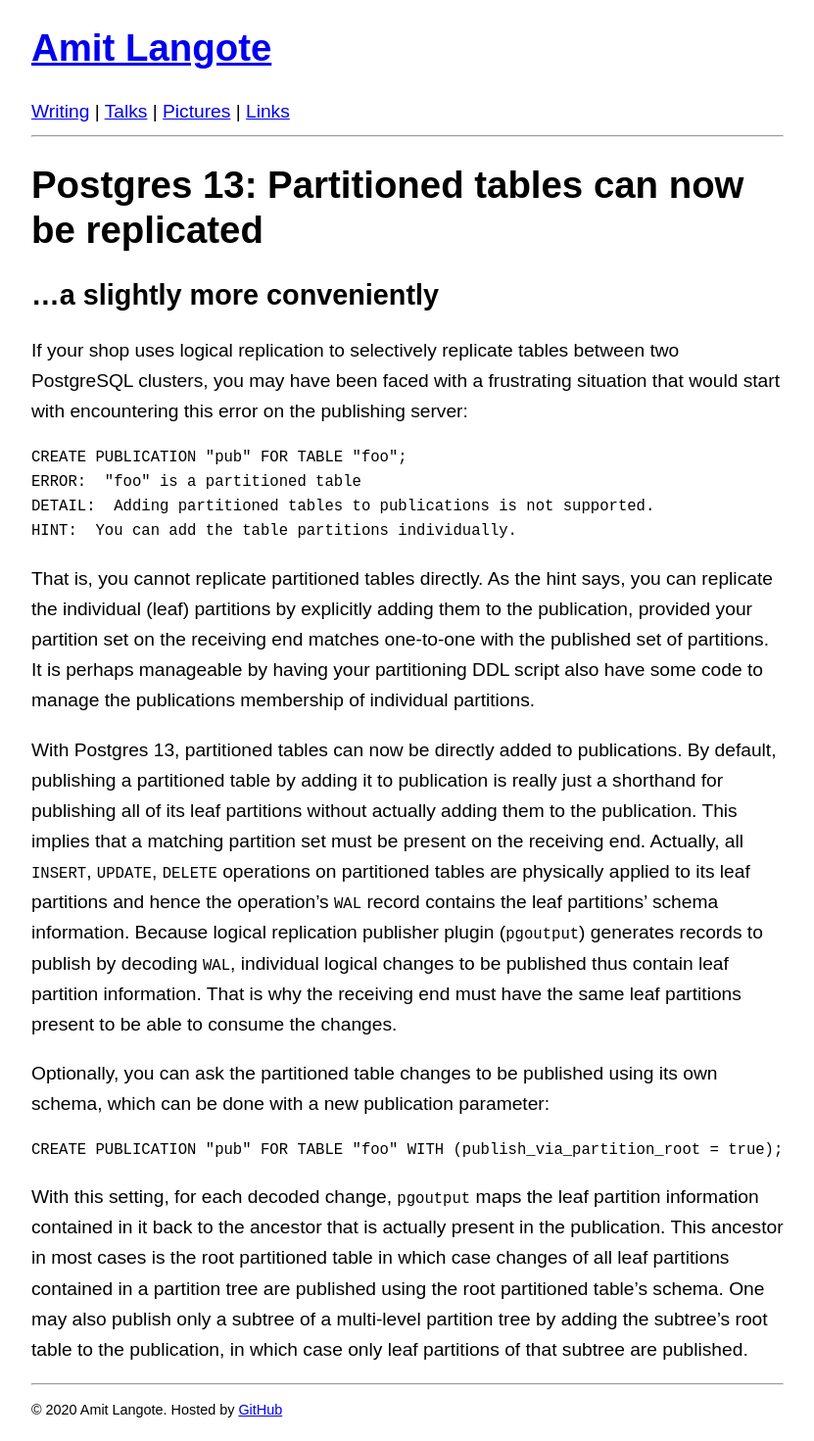
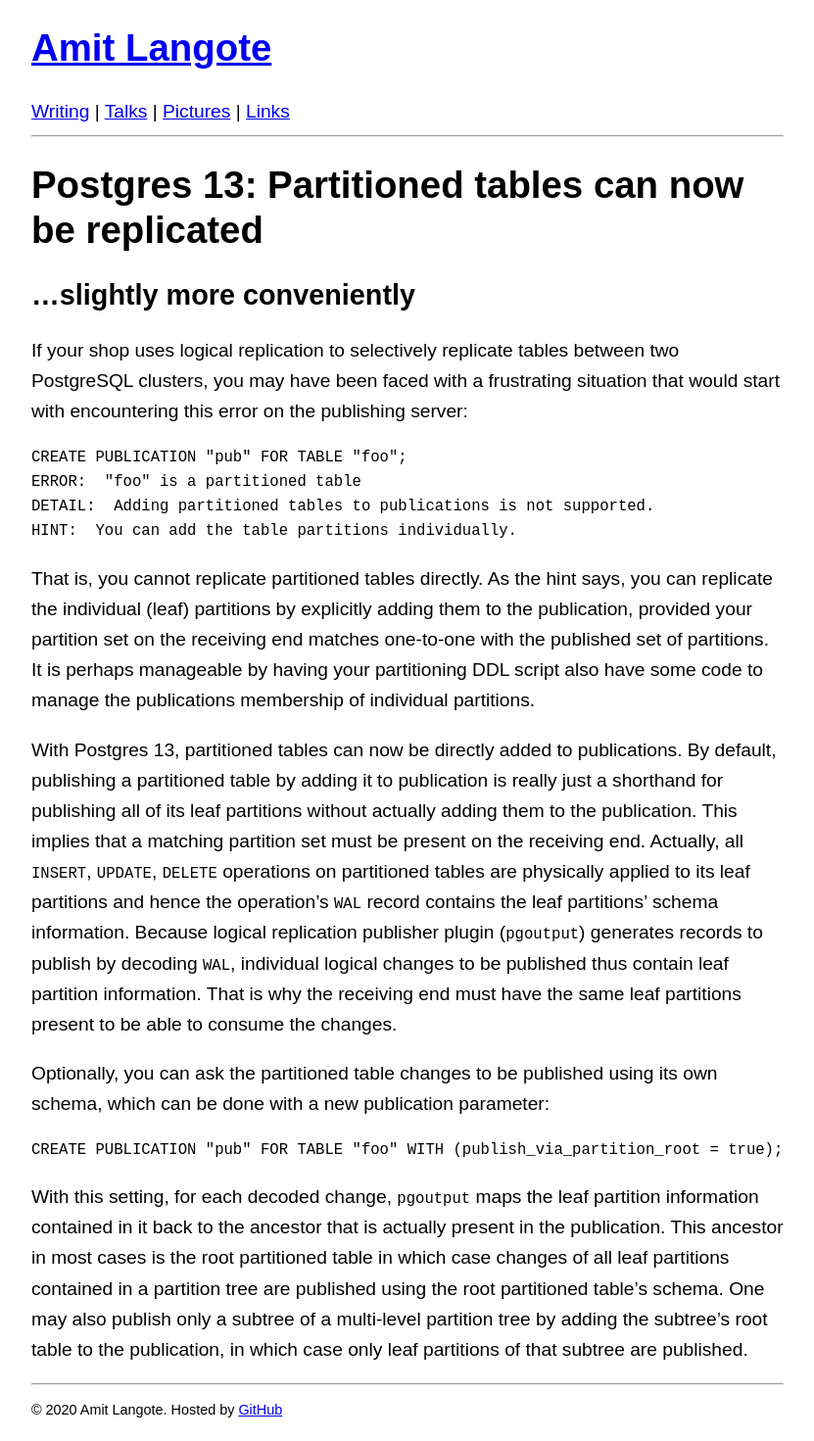
Before and after one commit to amitlan/website, a Jekyll site: the page built from writing/pg/partition-logical-replication/index.md, in a window 1280 px wide. Shown: the whole page at 98% size, without its empty margins (224-1055 px from the left). Built offline with Jekyll 4.4.1, drawn with Linux system fonts in a browser that asks for light colours.

```diff
--- a/writing/pg/partition-logical-replication/index.md
+++ b/writing/pg/partition-logical-replication/index.md
@@ -3,7 +3,7 @@ layout: writing
 title: "Postgres 13: Partitioned tables can now be replicated"
 ---
 # Postgres 13: Partitioned tables can now be replicated
-## ...a slightly more conveniently
+## ...slightly more conveniently
 
 If your shop uses logical replication to selectively replicate tables between two
 PostgreSQL clusters, you may have been faced with a frustrating situation that would
```
